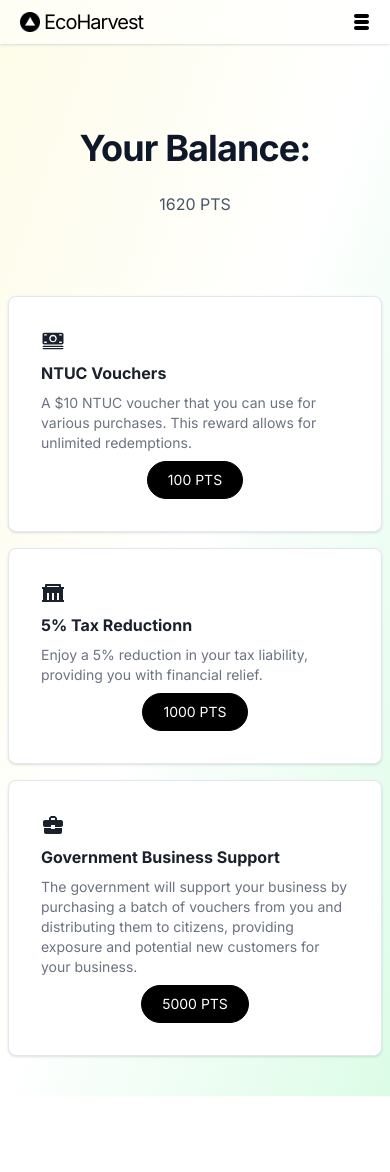
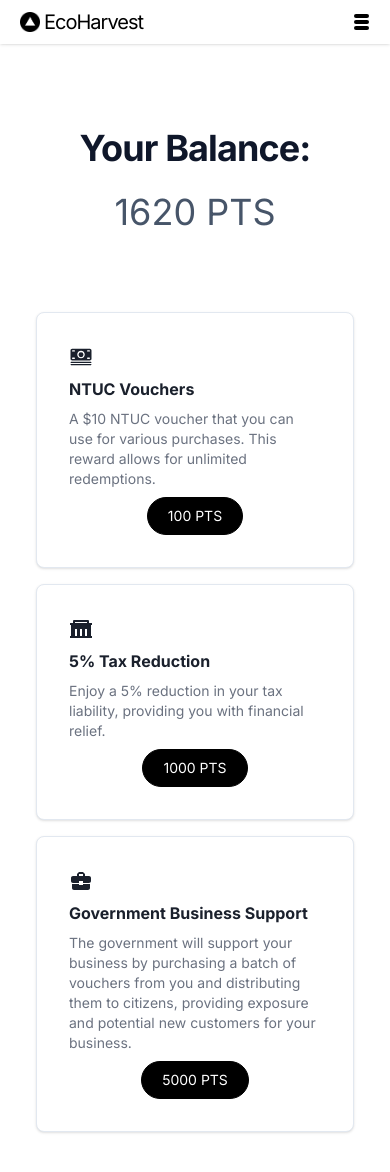
Before and after one commit to dunyanong/EcoHarvest, a Next.js app: page /creditsystem in a window 390 px wide. Before the commit the page ends 1096 px from the top, so only its background shows below. Built offline with nearby package versions, Linux system fonts and the light colour scheme; no server answers.

Commit message:
Create a redemption success page

```diff
--- a/pages/creditsystem.js
+++ b/pages/creditsystem.js
@@ -8,7 +8,7 @@ import { MdBusinessCenter } from "react-icons/md";
 
 export default function CreditSystem() {
     return (
-      <Layout isWhiteBackground={false}>
+      <Layout isWhiteBackground={true}>
         <div className="md:px-5 w-full max-w-5xl mx-auto pt-20 pb-10 ">
             <Head>
             <title>EcoHarvest</title>
@@ -18,7 +18,7 @@ export default function CreditSystem() {
             </div>
 
             <div>
-                <h2 className="text-4xl mt-6 text-base md:text-lg text-slate-600 text-center max-w-3xl mx-auto">1620 PTS</h2>
+                <h2 className="text-4xl mt-6 md:text-lg text-slate-600 text-center max-w-3xl mx-auto">1620 PTS</h2>
             </div>
             {/* <Link href='/auth/Login' legacyBehavior>
                 <button className="group mx-auto mt-6 flex max-w-fit items-center justify-center space-x-2 rounded-full border border-black bg-black px-5 py-2 text-sm text-white transition-colors hover:bg-white hover:text-black gap-1">
@@ -30,38 +30,38 @@ export default function CreditSystem() {
 
             <div className="mx-1">
             <div className="mx-auto grid justify-center gap-4 md:grid-cols-2 pt-20">
-              <div className="relative overflow-hidden rounded-lg border bg-white p-2 shadow">
+              <div className="relative overflow-hidden rounded-lg border bg-white p-2 shadow mx-7">
                 <div className="flex flex-col justify-between rounded-md p-6">
                   <span className="text-2xl md:text-4xl lg:text-6xl mb-2"><IoIosCash /></span>
                   <div className="space-y-2">
                     <h3 className="font-bold">NTUC Vouchers</h3>
                     <p className="text-sm text-gray-500">A $10 NTUC voucher that you can use for various purchases. This reward allows for unlimited redemptions.</p>
                     <button className="group mx-auto mt-6 flex max-w-fit items-center justify-center space-x-2 rounded-full border border-black bg-black px-5 py-2 text-sm text-white transition-colors hover:bg-white hover:text-black gap-1">
-                        <p>100 PTS</p>
+                        <a href="/paid"><p>100 PTS</p></a>
                     </button>
                   </div>
                 </div>
               </div>
-              <div className="relative overflow-hidden rounded-lg border bg-white p-2 shadow">
+              <div className="relative overflow-hidden rounded-lg border bg-white p-2 shadow mx-7">
                 <div className="flex flex-col justify-between rounded-md p-6">
                   <span className="text-2xl md:text-4xl lg:text-6xl mb-2"><RiGovernmentFill /></span>
                   <div className="space-y-2">
-                    <h3 className="font-bold">5% Tax Reductionn</h3>
+                    <h3 className="font-bold">5% Tax Reduction</h3>
                     <p className="text-sm text-gray-500">Enjoy a 5% reduction in your tax liability, providing you with financial relief.</p>
                     <button className="group mx-auto mt-6 flex max-w-fit items-center justify-center space-x-2 rounded-full border border-black bg-black px-5 py-2 text-sm text-white transition-colors hover:bg-white hover:text-black gap-1">
-                        <p>1000 PTS</p>
+                        <a href="/paid"><p>1000 PTS</p></a>
                     </button>
                   </div>
                 </div>
               </div>
-              <div className="relative overflow-hidden rounded-lg border bg-white p-2 shadow">
+              <div className="relative overflow-hidden rounded-lg border bg-white p-2 shadow mx-7">
                 <div className="flex flex-col justify-between rounded-md p-6">
                   <span className="text-2xl md:text-4xl lg:text-6xl mb-2"><MdBusinessCenter /></span>
                   <div className="space-y-2">
                     <h3 className="font-bold">Government Business Support</h3>
                     <p className="text-sm text-gray-500">The government will support your business by purchasing a batch of vouchers from you and distributing them to citizens, providing exposure and potential new customers for your business.</p>
                     <button className="group mx-auto mt-6 flex max-w-fit items-center justify-center space-x-2 rounded-full border border-black bg-black px-5 py-2 text-sm text-white transition-colors hover:bg-white hover:text-black gap-1">
-                        <p>5000 PTS</p>
+                        <a href="/paid"><p>5000 PTS</p></a>
                     </button>
                   </div>
                 </div>
--- a/pages/paid.js
+++ b/pages/paid.js
@@ -24,9 +24,12 @@ export default function Paid() {
           <div className='flex justify-center'>
             <Image src={Tick} width={30} />
           </div>
-          <h1 className="text-2xl font-semibold my-4">Payment Successful!</h1>
-          <p className="text-lg text-gray-700">
-            Thank you for your purchase of the Fertilisers for $50.99.
+          <h1 className="text-2xl font-semibold my-4">Redemption Successful!</h1>
+          <p className="text-sm text-gray-700">
+            A confirmation email will be sent to you shortly.
+          </p>
+          <p className="text-sm text-gray-700">
+            For any enquiries or further assistance, please contact ecoharvest@gmail.com
           </p>
           <button
             onClick={handleBack}
```
